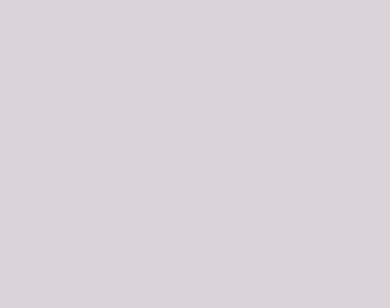
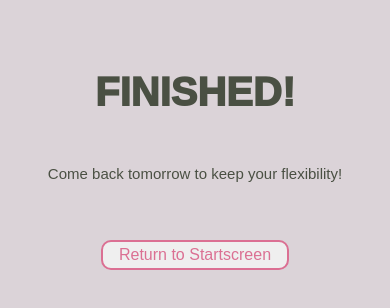
Before and after one commit to Inesseni/YogaApp, a React Native app: screen /Stretch in a window 390 px wide. Shown: the part 312-620 px from the top of the page. Built offline with nearby package versions, Linux system fonts and the light colour scheme; no server answers.

Commit message:
added a finished screen

```diff
--- a/App.js
+++ b/App.js
@@ -32,8 +32,3 @@ const App = () => {
 };
 
 export default App;
-
-// i cant check the boy from the parent when time is over ?! do i need to rerender or sth?
-// maybe we should skip a pose if it is already checked?
-// Timer doesn't stop after time is up and doesn't change to new pose? it worked before i think, it broke :c
-// Implementing fotos as a bulk ?
--- /dev/null
+++ b/components/FinishedRoutine.js
@@ -0,0 +1,31 @@
+import React from "react";
+import { StyleSheet, Text, View } from "react-native";
+import BasicButton from "./BasicButton";
+import BasicText from "./BasicText";
+import MyH1 from "./MyH1";
+
+function FinishedRoutine({ onClick }) {
+  return (
+    <View style={styles.finishedBox}>
+      <MyH1 textInput={"FINISHED!"} />
+      <BasicText
+        textInput={"Come back tomorrow to keep your flexibility!"}
+        maxWidth={330}
+      ></BasicText>
+      <BasicButton text={"Return to Startscreen"} onClick={onClick} />
+    </View>
+  );
+}
+
+export default FinishedRoutine;
+
+const styles = StyleSheet.create({
+  finishedBox: {
+    flex: 1,
+    alignItems: "center",
+    justifyContent: "center",
+  },
+  finishedText: {
+    fontSize: 50,
+  },
+});
--- a/components/Pose.js
+++ b/components/Pose.js
@@ -1,34 +1,29 @@
 import React, { useState, useEffect, useRef } from "react";
 import { StyleSheet, Text, View } from "react-native";
 import Countdown from "react-countdown";
-import styled from "styled-components";
-
-
 import ProgressBar from "./progressBar";
-import { resources } from './bulkImages'
+import { resources } from "./bulkImages";
 import { MyColors } from "../styles/MyColors";
-
-//currPose.Duration = 100 % (zB 10 sekunden)
-//bei 2 sekunden wäre es
-//2/10 * 100
 
 export default function Pose(props) {
   const currPose = props.data;
   const [endTime, setEndTime] = useState(Date.now());
   const [mySeconds, setSeconds] = useState(0);
 
-
   useEffect(() => {
     if (currPose !== undefined) {
       // Since this variable was _only_ used in one spot, it's a best
       // practice to not create a new variable and just put the value in directly
+
       setEndTime(Date.now() + currPose.Duration * 1000);
+      //setEndTime(Date.now() + 1000);
     }
   }, [currPose]);
 
   if (currPose === undefined) {
     return null;
   }
+  console.log(currPose.url);
 
   return (
     <View style={styles.YogastretchWrapper}>
@@ -48,10 +43,10 @@ export default function Pose(props) {
       />
 
       <View style={styles.CurrentImage}>
-        <img src={resources[currPose.url]} alt="DownwardDog" />
+        <img src={resources[currPose.url]} alt={currPose.Name} />
         <ProgressBar
           bgcolor={MyColors.myGreen}
-          completed={(mySeconds / currPose.Duration) * 100}
+          completed={((mySeconds + 1) / currPose.Duration) * 100}
         />
       </View>
     </View>
@@ -86,20 +81,6 @@ const styles = StyleSheet.create({
 });
 
 /*
-    1.: Can i put the
-        <Countdown
-            date={Date.now() + 30000}
-            renderer={renderer}
-        />
-    somewhere else an jhust have a variable in the text?
-
-    I'm not sure I undersatnd your question
-
-    2. I have a callback for completed, how can i call a function in the parent?
-    guess the same question like with the button"
-
-    This component can add a "onCompleted" prop and then just call the parent
-
     Snippets:
     React countdown: https://www.npmjs.com/package/react-countdown#now
 */
--- a/components/PoseListItem.js
+++ b/components/PoseListItem.js
@@ -1,18 +1,5 @@
 import React, { useState, useEffect } from "react";
 import styled from "styled-components";
-
-/*
-const Button = styled.button(() => ({
-  display: "flex",
-  width: "100%",
-  maxHeight: 50,
-  flexDirection: "column",
-  padding: 8,
-  borderWidth: 0,
-  marginBottom: 2,
-
-}));
-*/
 
 const Button = styled.button`
   /* Adapt the colors based on primary prop */
@@ -39,19 +26,18 @@ const PoseName = styled.p(() => ({
 }));
 
 function PoseListItem({ name, completed, onClick }) {
-  const handleChange = () => {
-
-    console.log('The checkbox was toggled');
-
-  };
-
   useEffect(() => {
-   console.log("I changed");
+    //console.log("I changed");
   }, [completed]);
 
   return (
-    <Button onClick={onClick} style={{display: "flex"}}>
-      <input type="checkbox" defaultChecked={completed} disabled={true} style={{flex: 1, alignSelf: "center"}}/>
+    <Button onClick={onClick} style={{ display: "flex" }}>
+      <input
+        type="checkbox"
+        defaultChecked={completed}
+        disabled={true}
+        style={{ flex: 1, alignSelf: "center" }}
+      />
       <PoseName>{name}</PoseName>
     </Button>
   );
--- a/components/PosePreview.js
+++ b/components/PosePreview.js
@@ -12,7 +12,6 @@ const NextButton = styled.button`
   height: 80px;
   width: 300px;
   margin-top: 30px;
-  padding: 0;
 
   &:hover {
     background-color: white;
@@ -49,6 +48,7 @@ const styles = StyleSheet.create({
     flexDirection: "row",
     flex: 1,
     justifyContent: "space-between",
+    padding: 10,
   },
   NextImageThumbnail: {
     flex: 1,
--- a/components/ProgressBar.js
+++ b/components/ProgressBar.js
@@ -6,28 +6,27 @@ const ProgressBar = (props) => {
 
   const containerStyles = {
     height: 20,
-      width: '100%',
+    width: "100%",
     backgroundColor: MyColors.lightGrey,
+  };
 
-    }
-
-    console.log({completed})
+  //console.log({completed})
 
   const fillerStyles = {
-      height: '100%',
+    height: "100%",
     width: `${completed}%`,
     backgroundColor: bgcolor,
-      borderRadius: 'inherit',
-      textAlign: 'right',
+    borderRadius: "inherit",
+    textAlign: "right",
     // if completed is 100 %, transition is 'undefined', else its 1
-      transition: completed < 5 ? undefined : 'width 1s linear',
-    }
+    transition: completed < 5 ? undefined : "width 1s linear",
+  };
 
   const labelStyles = {
     padding: 5,
-      color: 'white',
-      fontWeight: 'bold'
-    }
+    color: "white",
+    fontWeight: "bold",
+  };
 
   return (
     <div style={containerStyles}>
--- a/screens/Stretchroutine.js
+++ b/screens/Stretchroutine.js
@@ -5,6 +5,7 @@ import Pose from "../components/Pose";
 import PosePreview from "../components/PosePreview";
 import PoseListItem from "../components/PoseListItem";
 import { MyColors } from "../styles/MyColors";
+import FinishedRoutine from "../components/FinishedRoutine";
 
 const Container = styled.div((props) => ({
   display: "flex",
@@ -50,7 +51,9 @@ function Stretchroutine() {
       .then((response) => response.json())
       .then(function setData(resultOfThePreviousThenStatement) {
         setItems(resultOfThePreviousThenStatement);
+        console.log(resultOfThePreviousThenStatement);
       });
+    //.then(console.log(items));
   }, []);
 
   const allCompleted = items.every((item) => item.completed);
@@ -77,15 +80,12 @@ function Stretchroutine() {
         </MyUl>
       </PosesContainer>
       {allCompleted ? (
-        <Pose // TODO: finished screen
-          data={items[0]}
-        />
+        <FinishedRoutine />
       ) : (
         <MainPoseContainer>
           <Pose
             data={items[currIndex]}
             onComplete={() => {
-              // you can only change items by setting it again
               // You can only changes _state_ variables with _setState_ functions (bc its from the useState hook)
               const nextItems = items;
               nextItems[currIndex].completed = true;
```
Lines whose indentation alone changed are shown as unchanged.
